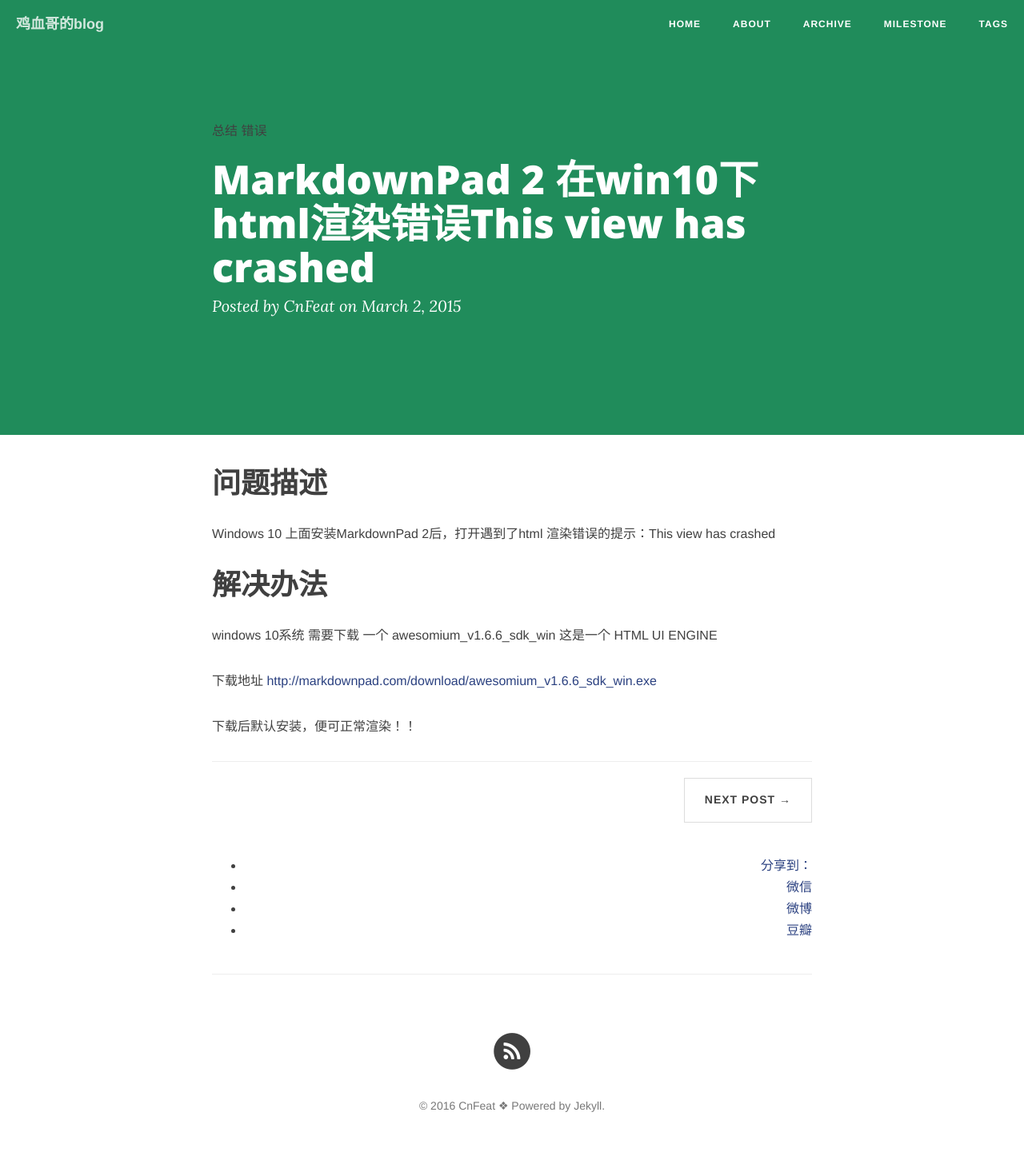
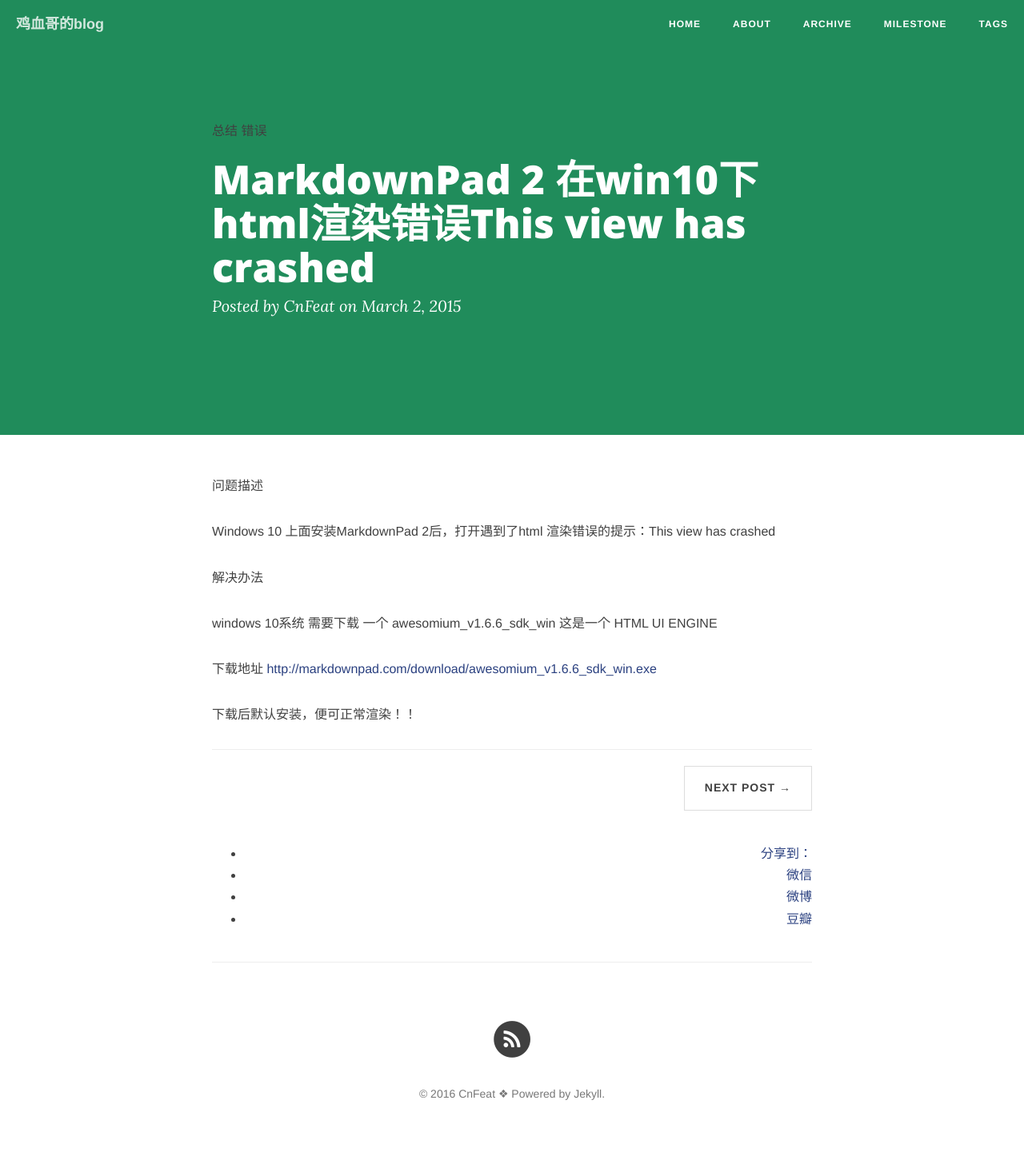
Before and after one commit to jixuege/jixuege.github.io, a Jekyll site: the page built from _posts/2016-09-09-how-to-write.md, in a window 1280 px wide. Shown: the whole page at 80% size. Built offline with Jekyll 4.4.1, drawn with Linux system fonts in a browser that asks for light colours; nearby versions of some CDN libraries; comment, search, counter and statistics services are not loaded.

Commit message:
更新blog1
更新blog1

```diff
--- a/_posts/2016-09-09-how-to-write.md
+++ b/_posts/2016-09-09-how-to-write.md
@@ -7,13 +7,13 @@
 description: 在启动MarkdownPad 2 时候win10下html渲染错误This view has crashed的解决办法。
 ---
 
-#  问题描述
+问题描述
 
  Windows 10 上面安装MarkdownPad 2后，打开遇到了html 渲染错误的提示：This view has crashed
 
 
 
-#  解决办法
+解决办法
 
 windows 10系统 需要下载 一个  awesomium_v1.6.6_sdk_win 这是一个 HTML UI ENGINE
 
```
